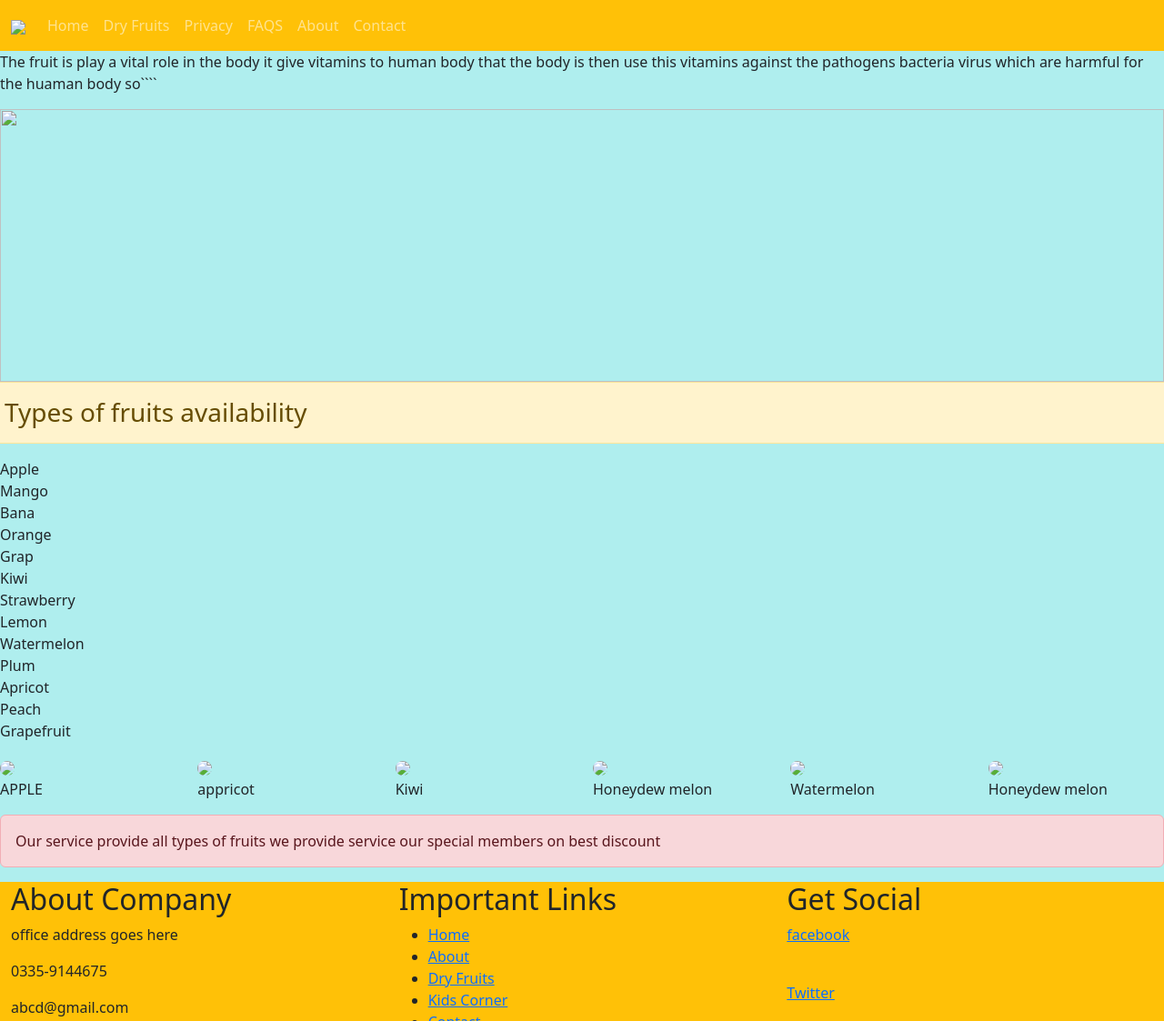
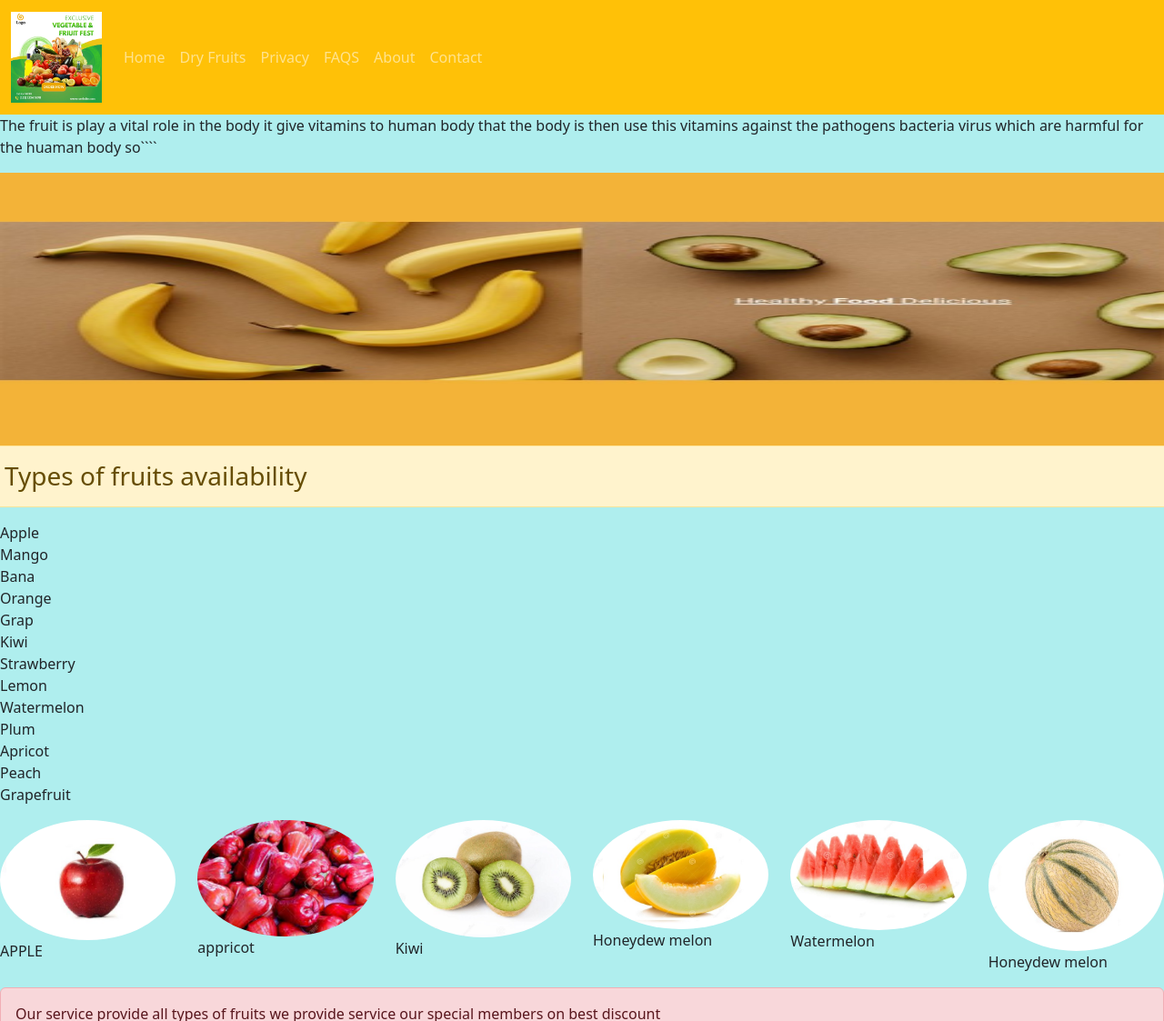
Before and after one commit to shehreyarkhan1/shartask, a plain HTML site: page index.html in a window 1280 px wide. Shown: the top 1123 px of the page at 91% size. Drawn offline with Linux system fonts and the light colour scheme; files that its build step writes are made by us from their sources.

Commit message:
i have done my task
i have done my task

`````diff
--- a/index.html
+++ b/index.html
@@ -3,7 +3,7 @@
 
 <head>
     <title>web page</title>
-    <link rel="stylesheet" href="library/css/bootstrap.css" />
+    <link rel="stylesheet" href="bootstrap.css" />
     <style>
         .a {
 
@@ -62,7 +62,7 @@
         <p>The fruit is play a vital role in the body it give vitamins to human body that the body is then use this
             vitamins against the pathogens bacteria virus which are harmful for the huaman body so````
         </p>
-        <img src="images/image2.jpg" width="50px" height="300px">
+        <img src="image2.jpg" width="50px" height="300px">
         <h3 class="alert alert-warning">Types of fruits availability</h3>
         <ul>
             <li>Apple</li>
@@ -80,27 +80,27 @@
             <li>Grapefruit</li>
         </ul>
         <div class="col-xl-2 col-lg-3 col-md-4 col-sm-6 col-12 d-grade">
-            <img src="images//New folder/image3.jpg" width="200px" class="img-fluid rounded-circle">
+            <img src="image3.jpg" width="200px" class="img-fluid rounded-circle">
             <p>APPLE</p>
         </div>
         <div class="col-xl-2 col-lg-3 col-md-4 col-sm-6 col-12 d-grade">
-            <img src="images/New folder/image4.jpg" width="200px" class="img-fluid rounded-circle">
+            <img src="image4.jpg" width="200px" class="img-fluid rounded-circle">
             <p>appricot</p>
         </div>
         <div class="col-xl-2 col-lg-3 col-md-4 col-sm-6 col-12 d-grade">
-            <img src="images/New folder/image5.jpg" width="200px" class="img-fluid rounded-circle">
+            <img src="image5.jpg" width="200px" class="img-fluid rounded-circle">
             <p>Kiwi</p>
         </div>
         <div class="col-xl-2 col-lg-3 col-md-4 col-sm-6 col-12 d-grade">
-            <img src="images/New folder/image6.jpg" width="200px" class="img-fluid rounded-circle">
+            <img src="image6.jpg" width="200px" class="img-fluid rounded-circle">
             <p>Honeydew melon</p>
         </div>
         <div class="col-xl-2 col-lg-3 col-md-4 col-sm-6 col-12 d-grade">
-            <img src="images/New folder/image7.jpg" width="200px" class="img-fluid rounded-circle">
+            <img src="image7.jpg" width="200px" class="img-fluid rounded-circle">
             <p>Watermelon</p>
         </div>
         <div class="col-xl-2 col-lg-3 col-md-4 col-sm-6 col-12 d-grade">
-            <img src="images/New folder/image8.jpg" width="200px" class="img-fluid rounded-circle">
+            <img src="image8.jpg" width="200px" class="img-fluid rounded-circle">
             <p>Honeydew melon</p>
         </div>
         <div class="col-xl-12 col-lg-12 col-md-12 col-sm-12 col-12 d-grade">
@@ -127,7 +127,6 @@
                     <li><a href="index.html">Home</a></li>
                     <li><a href="about.html">About</a></li>
                     <li><a href="men.html">Dry Fruits</a></li>
-                    <li><a href="kids-corner.html">Kids Corner</a></li>
                     <li><a href="contact.html">Contact</a></li>
                     <li><a href="terms.html">Terms And Conditions</a></li>
                     <li><a href="privacy.html">Privacy Policy</a></li>
`````
Also changed, not shown: image1.jpg (added), image2.jpg (added).
